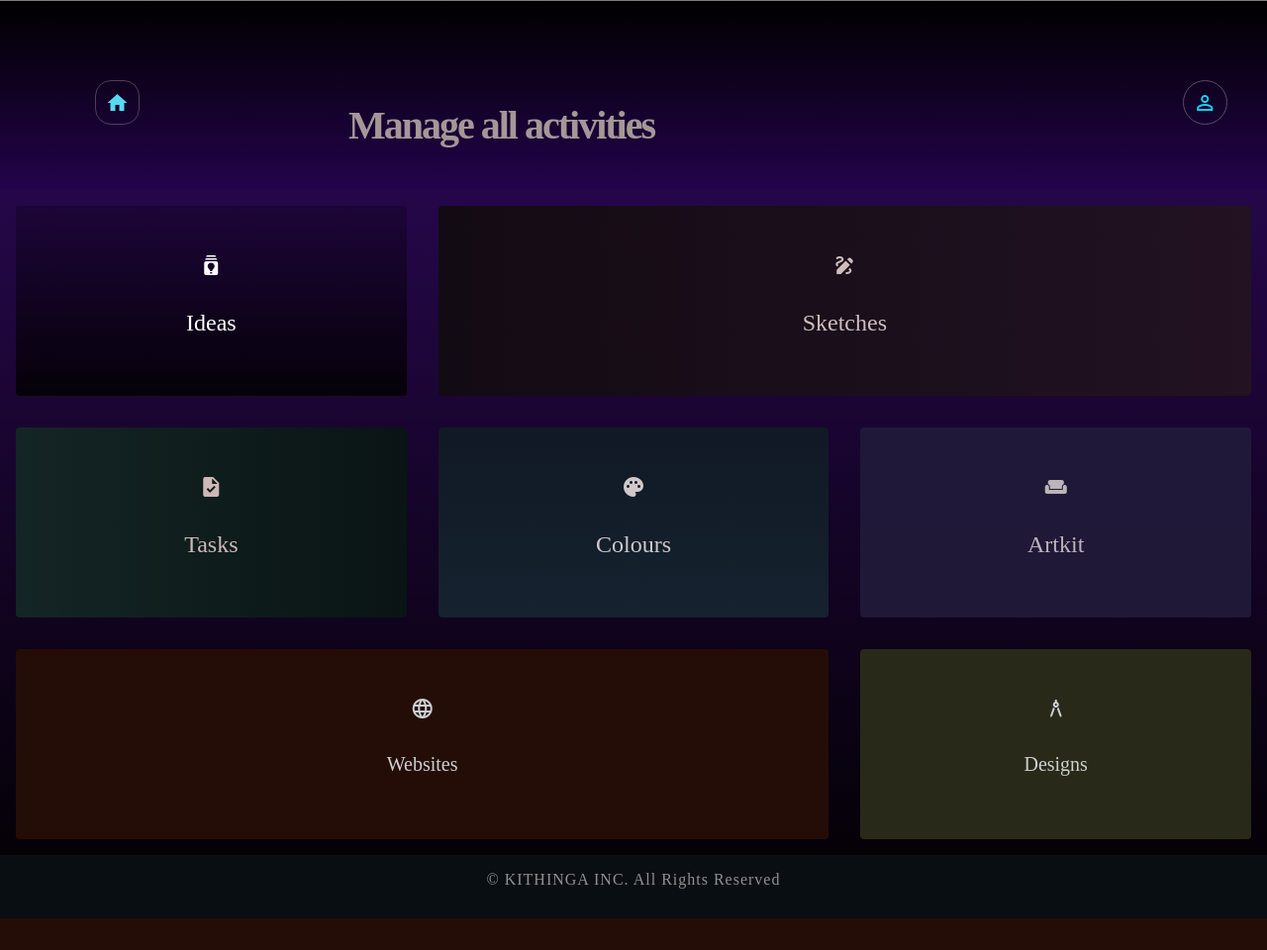
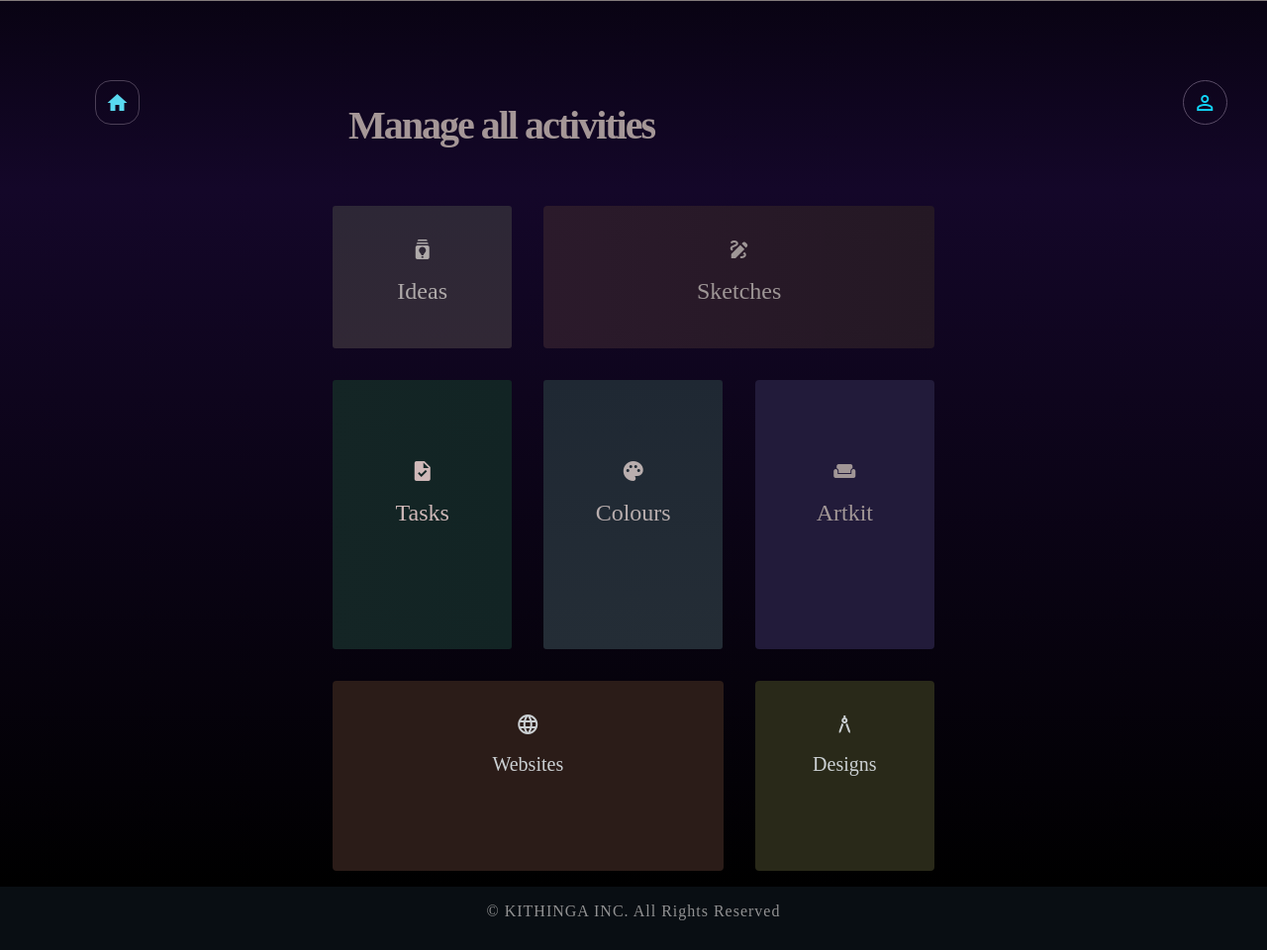
Before and after one commit to kithinga/simplewebapp, a PHP site: page /Vanilla/ in a window 1280 px wide. Shown: the whole page at 99% size. Before the commit the page ends 928 px from the top, so only its background shows below. Run offline with PHP 8.4, Linux system fonts and the light colour scheme; some libraries are stand-ins or nearby versions.

Commit message:
commited

```diff
--- a/database.php
+++ b/database.php
@@ -4,28 +4,34 @@
     $dbpassword="";
     $dbname="vanilla";
     $conn=mysqli_connect($server,$dbusername,$dbpassword,$dbname);
-?>
 
 
-<!-- <?php
-   // $server="localhost";
-   // $dbusername="id16399066_root";
-   // $dbpassword="";
-   // // \\GopyZ8}ia)5B}W
-   // $dbname="id16399066_vanilla";
 
-  //  $conn=mysqli_connect($server,$dbusername,$dbpassword,$dbname);
-?> -->
+  if(isset($_GET['delete'])){
+    $id = $_GET['delete'];
+    $sql = "DELETE FROM design WHERE id = '$id';";
+
+    // This line is needed in for the query for function
+    // it points at the database as well as the database.
+    mysqli_query($conn, $sql);
+    header("Location: http://localhost/Vanilla/ideas.php
+    ", TRUE, 301);
+    exit();
+
+  }
 
 
-<!-- //   $server="localhost";
-//     $dbusername="id16399066_kdb";
-//     $dbpassword="/rOGORC\2k#RBQkR";
-//     $dbname="id16399066_kuser";
-//     $conn=mysqli_connect($server,$dbusername,$dbpassword,$dbname);
+  if(isset($_GET['edit'])){
+    $id = $_GET['edit'];
+    $result = $conn("SELECT FROM design WHERE id = '$id';");
 
-// // Check connection
-// if ($conn->connect_error) {
-//   die("Connection failed: " . $conn->connect_error);
-// }
-// echo "Connected successfully"; -->
+    if(count($result)==1){
+      $row = $result->fetch_array();
+      $id = $row['id'];
+      $details = $row['details'];
+      $about = $row['about'];
+      $date = $row['date'];
+    }
+
+  }
+  ?>
--- a/delete.php
+++ b/delete.php
@@ -22,11 +22,8 @@ mysqli_query($conn, $sql);
 echo "life is fun";
 ?>
 
-
-
-
 <script src="vanilla.js"></script>
 
 <script>
-  window.location.href = "index.php";
+  window.location.href = "ideas.php";
 </script>
--- a/header.css
+++ b/header.css
@@ -30,7 +30,7 @@
 .head {
   min-height: 12rem;
   /* background-color: rgb(2, 13, 24); */
-  background-image: linear-gradient( rgb(0, 0, 0),rgb(35, 3, 75));
+  background-image: linear-gradient( rgb(9, 3, 19),rgb(20, 7, 41));
   top: 0;
   width: 100%;
   z-index: 1000;
--- a/index.css
+++ b/index.css
@@ -7,15 +7,15 @@
 /* THIS IS THE NEWEST CSS */
 /* section one */
 .all-slots{
-    background-color:rgb(4, 8, 24);
+    /* background-color:rgb(4, 8, 24); */
 }
 
 .all-slots {
-    background-image: linear-gradient(rgb(37, 7, 73), rgb(5, 1, 7));
+    background-image: linear-gradient(rgb(20, 7, 41), rgb(0, 0, 0));
 
   }
 .sec-one{
-    min-height: 13rem;
+    min-height: 10rem;
     color:rgb(68, 4, 77);
     text-align: center;
     font-size:2rem;
@@ -25,59 +25,66 @@
 }
 
 .idea-items{
-    background-color:rgb(54, 4, 54);
-    min-height: 12rem;
-    border-radius:4px;
+    min-height: 9rem;
+    border-radius:3px;
     margin:1rem;
-    color:white;
+    color:rgb(175, 170, 170);
     /* background-image: linear-gradient(to right, rgb(39, 3, 48), rgb(20, 1, 20)); */
-    background-image: linear-gradient(rgb(28, 5, 56), rgb(6, 1, 8));
+    background-image: linear-gradient(rgb(45, 39, 54), rgb(49, 40, 53));
+}
+.idea-items:hover{
+    background-image: linear-gradient(rgb(60, 52, 71), rgb(66, 53, 71));
 }
 
 .icon-sec{
-    padding-top: 3rem;
-    padding-bottom:2rem;
+    padding-top: 2rem;
+    padding-bottom:1rem;
 }
 .sketches-items{
     background-color:rgb(34, 18, 34);
-    background-image: linear-gradient(to right, rgb(19, 11, 19) , rgb(34, 18, 34));
-    min-height: 12rem;
+    background-image: linear-gradient(to right, rgb(43, 26, 43) , rgb(36, 24, 36));
+    min-height: 9rem;
     border-radius: 4px;
     margin:1rem;
-    color: rgb(207, 189, 189);
+    color: rgb(158, 150, 150);
 }
 
 
 /* section 2 */
 .sec-two{
-    min-height: 13rem;
-    color:rgb(207, 200, 200);
+    min-height: 18rem;
     text-align: center;
     font-size:2rem;
     font-weight: 500;
 }
+
 .task-items{
     /* background-color: rgb(25, 51, 51); */
-    background-image: linear-gradient(to right, rgb(20, 37, 37) , rgb(10, 20, 20));
-    min-height: 12rem;
-    border-radius: 4px;
+    background-image: linear-gradient(to right, rgb(20, 37, 37) , rgb(18, 36, 36));
+    min-height: 17rem;
+    border-radius: 3px;
     margin:1rem;
     color: rgb(207, 184, 184);
+    padding-top: 3rem;
+
 }
 
 .colour-items{
-    background-color: rgb(26, 40, 56);
-    min-height: 12rem;
-    border-radius: 4px;
+   padding-top: 3rem;
+    min-height: 17rem;
+    border-radius: 3px;
     margin:1rem;
-    background-image: linear-gradient(rgb(16, 25, 36), rgb(22, 34, 48));
+    color: rgb(185, 174, 174);
+    background-image: linear-gradient(rgb(31, 40, 51), rgb(36, 45, 54));
 }
 .artkit-items{
     background-color: rgb(34, 27, 58);
-    min-height: 12rem;
+    min-height: 17rem;
+    padding-top: 3rem;
     border-radius: 4px;
     margin:1rem;
     opacity: 0.9;
+    color: rgb(161, 150, 150);
 }
 
 
@@ -99,7 +106,7 @@
 
 }
 .website-items{
-    background-color: rgb(37, 13, 7);
+    background-color: rgb(43, 28, 24);
     min-height: 12rem;
     border-radius: 4px;
     margin:1rem;
--- a/index.php
+++ b/index.php
@@ -15,11 +15,16 @@ include 'header.php';
 </head>
 
 <body>
-
   <div class="container-fluid all-slots">
     <!-- section one -->
-    <div class="row no-gutters sec-one" data-aos="fade-up">
-      <div onclick="location.href='ideas.php'" class="col-lg-4 col-xs-6">
+
+    <div class="row no-gutters">
+      <div class="col-lg-3">
+
+      </div>
+      <div class="col-lg-6">
+        <div class="row no-gutters sec-one" data-aos="fade-down" data-aos-duration="2000">
+          <div onclick="location.href='ideas.php'" class="col-lg-4 ">
             <div class="idea-items">
               <span class="icon-sec material-icons">batch_prediction</span>
               <h4>Ideas</h4>
@@ -32,45 +37,61 @@ include 'header.php';
             </div>
           </div>
         </div>
+      </div>
+      <div class="col-lg-3"></div>
+    </div>
+
 
 
     <!-- section two-->
-    <div class="row sec-two no-gutters" data-aos="fade-up">
+    <div class="row no-gutters">
+      <div class="col-lg-3"></div>
+      <div class="col-lg-6">
+        <div class="row sec-two no-gutters" >
           <div onclick="location.href='todos.php'" class="col-lg-4">
-        <div class="task-items">
+            <div class="task-items" data-aos="zoom-out" data-aos-duration="3000">
               <span class="icon-sec material-icons">task</span>
               <h4>Tasks</h4>
             </div>
           </div>
           <div onclick="location.href='colours.php'" class="col-lg-4">
-        <div class="colour-items">
+            <div class="colour-items" data-aos="zoom-in" data-aos-duration="3000" >
               <span class="icon-sec material-icons">palette</span>
               <h4>Colours</h4>
             </div>
           </div>
           <div onclick="location.href='landing.php'" class="col-lg-4">
-        <div class="artkit-items">
+            <div class="artkit-items" data-aos="fade-left" data-aos-duration="3000">
               <span class="icon-sec material-icons">weekend</span>
               <h4>Artkit</h4>
             </div>
           </div>
         </div>
+      </div>
+      <div class="col-lg-3"></div>
+    </div>
 
 
     <!--section  three-->
-    <div class="row sec-three no-gutters" data-aos="fade-up">
+    <div class="row no-gutters">
+      <div class="col-lg-3"></div>
+      <div class="col-lg-6">
+        <div class="row sec-three no-gutters" data-aos="fade-up"  data-aos-duration="1500">
           <div onclick="location.href='websites.php'" class="col-lg-8">
             <div class="website-items">
               <span class="icon-sec material-icons">language</span>
               <h5>Websites</h5>
             </div>
           </div>
-      <div  onclick="location.href='check.php'" class="col lg-4">
+          <div onclick="location.href='check.php'" class="col lg-4">
             <div class="design-items">
               <span class="icon-sec material-icons">architecture</span>
               <h5>Designs</h5>
             </div>
           </div>
+        </div>
+      </div>
+      <div class="col-lg-3"></div>
     </div>
 
   </div>
--- a/sketches.css
+++ b/sketches.css
@@ -4,20 +4,50 @@
 
 }
 
+/* .basal {
+    display: flex;
+  } */
+
+  .pigment{
+    position: relative;
+    display: block;
+    flex: 1 1 0px;
+    transition: transform 500ms;
+  }
+
+  .basal .pigment:focus,
+  .basal .pigment:hover {
+    transform: scale(1.5);
+    z-index: 100000;
+  }
+
+  /* body {
+    overflow: hidden;
+  } */
+
+  .pigment img {
+    display: block;
+    max-width: 100%;
+  }
+
+
+
+
+
 .pigments{
     background-color: red;;
 }
 .pigment{
-transition-duration: 0.5s;
+/* transition-duration: 0.5s; */
 min-height: 12rem;
 margin: 5px;
 }
-.pigment:hover{
+/* .pigment:hover{
    opacity: 0.7;
    transform-origin: center;
    transform:scaleY(1.05);
     cursor: pointer;
-}
+} */
 .btn:focus {
     outline: none !important;
   }
@@ -38,7 +68,7 @@ margin: 5px;
 }
 
 .artimg{
-    z-index: -100;
+    z-index: 10000;
     width: 100%;
     height:270px;
     border-radius:4px;
@@ -50,7 +80,7 @@ margin: 5px;
 .centre-image{
     width: 100%;
     height:100%;
-    z-index: 1;
+    z-index: 10000;
     top: 0;
     left: 0;
     display: none;
--- a/sketches.php
+++ b/sketches.php
@@ -54,7 +54,7 @@ include "header.php";
         </div>
       </div>
     </div>
-    <div class="row no-gutters sketches">
+    <div class="basal row no-gutters sketches">
       <?php
       $sql = "SELECT * FROM art;";
       $result = mysqli_query($conn, $sql);
@@ -63,7 +63,7 @@ include "header.php";
       if ($result) {
         while ($row = mysqli_fetch_assoc($result)) {
       ?>
-          <div class=" col-md-4 col-sm-12 col-xs-12  " data-aos="fade-up" id="<?php print $row['id']; ?>">
+          <div class="basal col-md-4 col-sm-12 col-xs-12  " data-aos="fade-up" id="<?php print $row['id']; ?>">
             <div class="pigment ">
               <img class="artimg img-fluid" src="images/<?php print $row['image']; ?>" alt="">
             </div>
```
Also changed, not shown: ideas.css (+33 -8 lines), ideas.php (+20 -7 lines), vanilla.js (+21 -0 lines). Lines whose indentation alone changed are shown as unchanged.
